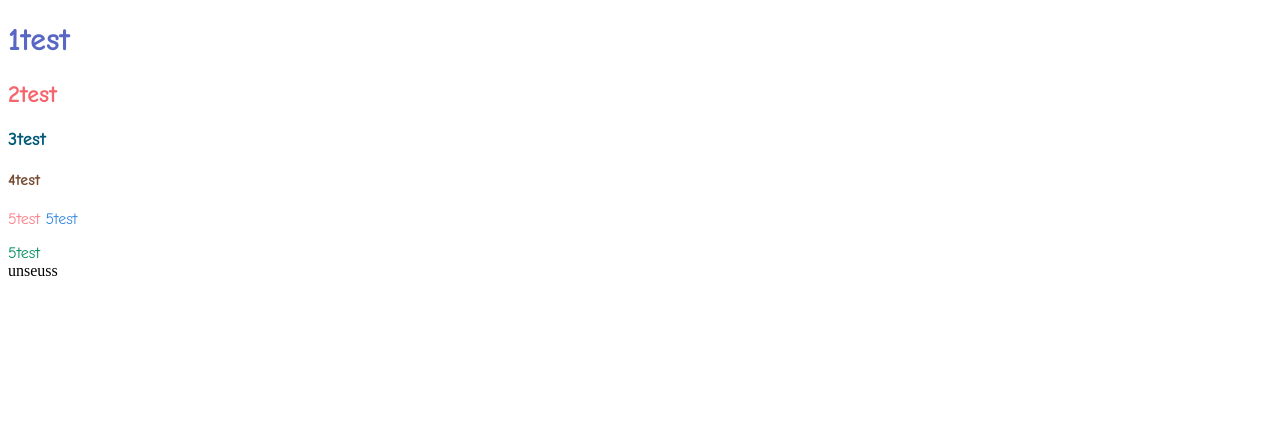
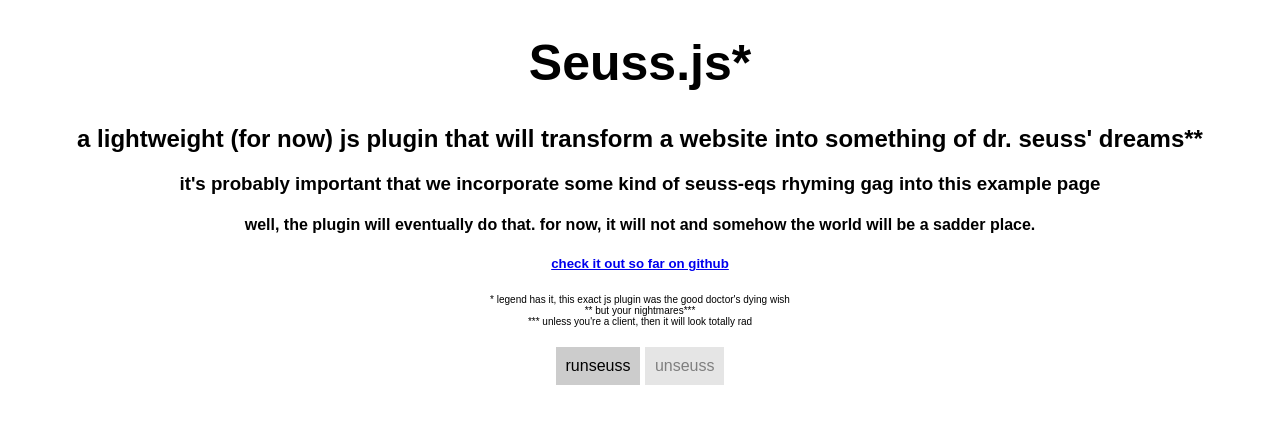
Before and after one commit to kylenstone/seuss.js, a plain HTML site: page index.html in a window 1280 px wide. Drawn offline with nearby package versions, Linux system fonts and the light colour scheme.

Commit message:
config tweaking and demo page

```diff
--- a/index.html
+++ b/index.html
@@ -2,28 +2,46 @@
 <html lang="en">
 <head>
   <meta charset="utf-8">
-    <title>Starter Template</title>
+  <title>seuss.js | a plugin that will transform a website into something of good old dr. seuss' dreams...and youe nightmares</title>
   <meta name="viewport" content="width=device-width, initial-scale=1.0">
   <meta name="description" content="">
   <meta name="author" content="">
+  <style>
+    body { font-family:Arial,Helvetica; text-align: center; }
+    h1 { font-size:50px; }
+    .btn { display: inline-block; padding: 10px; background-color: #ccc; text-align: center; cursor:pointer; margin-top: 20px; }
+      .btn:hover { background-color:rgb(10, 179, 175); color:#fff; }
+      .off { cursor:default; opacity:0.5; }
+      .off:hover { background-color: #ccc; color:#000;  }
+    span { display: block; font-size:10px; }
 
- 	<link rel="stylesheet" href="">
-
+  </style>
 </head>
 <body>
  <div class="wrapper">
-  	<h1>1test</h1>
- 		<h2>2test</h2>
- 		<h3>3test</h3>
- 		<h4>4test</h4>
- 		<p>5test <a>5test</a></p>
-    <a>5test</a>
+   <h1>Seuss.js*</h1>
+   <h2>a lightweight (for now) js plugin that will transform a website into something of dr. seuss' dreams**</h2>
+   <h3>it's probably important that we incorporate some kind of seuss-eqs rhyming gag into this example page</h3>
+   <h4>well, the plugin will eventually do that. for now, it will not and somehow the world will be a sadder place.</h4>
+   <h5><a href="https://github.com/vagh27/seuss.js" target="_blank">check it out so far on github</a></h5>
+   <span>* legend has it, this exact js plugin was the good doctor's dying wish</span>
+   <span>** but your nightmares***</span>
+   <span>*** unless you're a client, then it will look totally rad</span>
  </div>
- 	<div class="unSeuss">unseuss</div>
+ <div class="runSeuss btn">runseuss</div>
+ <div class="unSeuss btn off">unseuss</div>
  <script src="http://code.jquery.com/jquery-1.9.1.min.js"></script>
  <script src="seuss.js"></script>
  <script>
+  $(function () {
+    $('body').on('click','.runSeuss:not(.off)', function(){
+      $('.runSeuss, .unSeuss').toggleClass('off');
       $('.wrapper').seuss();
+    });
+    $('body').on('click','.unSeuss:not(.off)', function(){
+      $('.runSeuss, .unSeuss').toggleClass('off');
+    });
+  });
  </script>
 </body>
 </html>
--- a/seuss.js
+++ b/seuss.js
@@ -11,8 +11,9 @@
   var pluginName = 'seuss',
       document = window.document,
       defaults = {
-        color: true,
-        auto: false,
+        //color: true,
+        //auto: false,
+        selectors : ['p','h1','h2','h3','h4','a','div','span'],
         unSeuss: '.unSeuss'
       };
 
@@ -32,8 +33,9 @@
 
 	var masterHTML = this.element.innerHTML,
 		  element = this.element,
-		  css,
-      selectors = ['p','h1','h2','h3','h4','a'],
+      selectors = this.options.selectors,
+		  css;
+
       selectorsLength = selectors.length;
 
   	function findStyles(cssBuild){
@@ -44,7 +46,6 @@
 	  	}
 	  	return cssBuild;
   	}
-
 
     for(var t = 0; t < selectorsLength; t++) {
     	$(this.element).find(selectors[t]).each(function(index) {
@@ -58,12 +59,12 @@
   };
 
 
-  // prevents against multiple instantiations
+  // prevents against multiple instantiations...which is silly if we want to re-SEUSS!!!
   $.fn[pluginName] = function ( options ) {
     return this.each(function () {
-      if (!$.data(this, 'plugin_' + pluginName)) {
+      //if (!$.data(this, 'plugin_' + pluginName)) {
         $.data(this, 'plugin_' + pluginName, new Plugin( this, options ));
-      }
+      //}
     });
   }
 
```
Also changed, not shown: 1 other file. Lines whose indentation alone changed are shown as unchanged.
